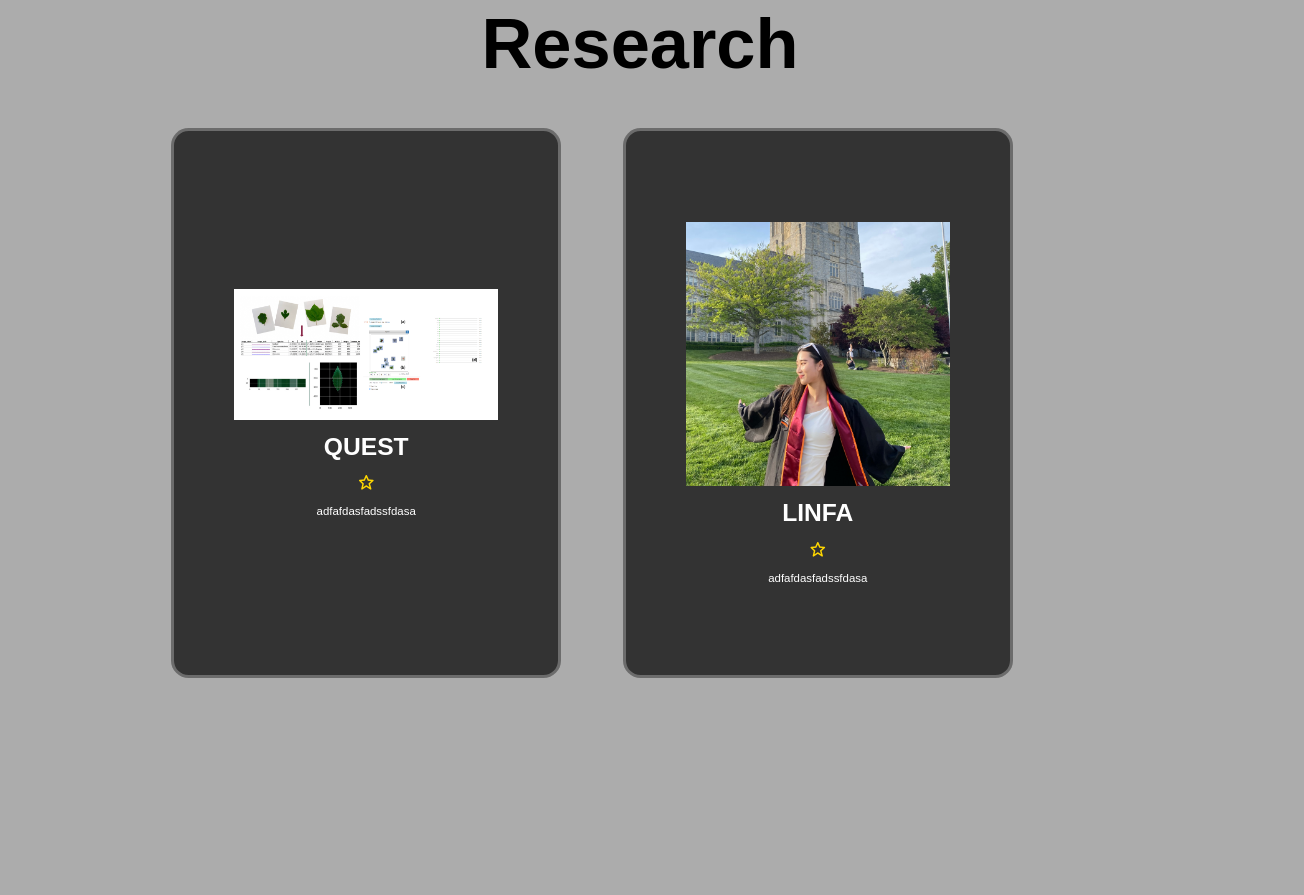
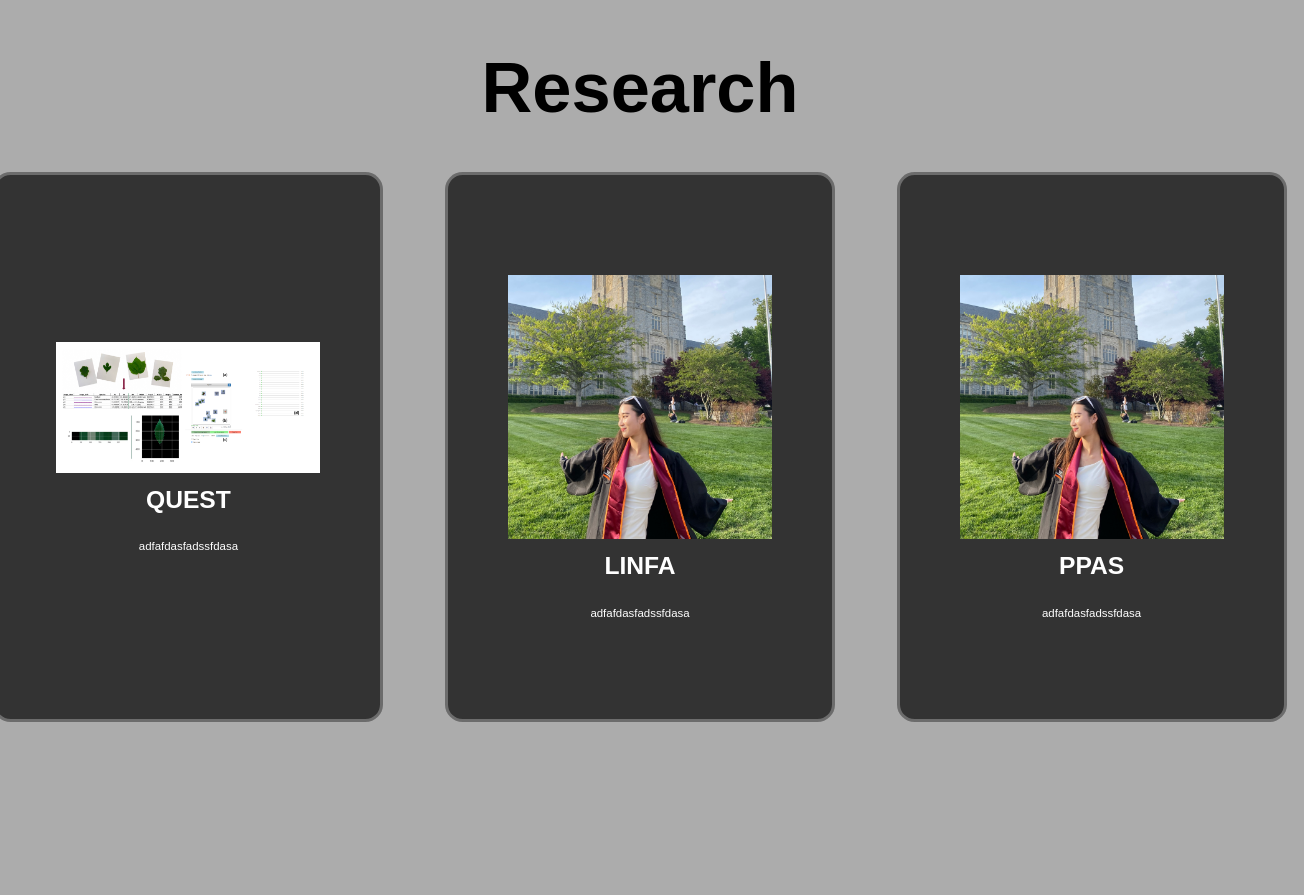
Before and after one commit to jublslee/myPortfolio, a plain HTML site: page index.html in a window 1280 px wide. Shown: the part 1859-2754 px from the top of the page, 1304 px wide, since content can reach past the window. Drawn offline with nearby package versions, Linux system fonts and the light colour scheme.

Commit message:
removed stars from research section

```diff
--- a/index.html
+++ b/index.html
@@ -26,7 +26,7 @@
   <section id="home" class="home" >
     <div class="home-content">
       <!-- <h1 class="display-5 fw-bold">This is Jubilee's Mind Palace</h1> -->
-      <h1>This is Jubilee's Mind Palace</h1>
+      <h1>Jubilee Lee's Portfolio Web</h1>
       <h3 class="text-animation">I'm a Ph.D. Student</h3>
       <p>still working on some details...</p>
       <!-- <p class="lead mt-2 mb-4">still working on some details...</p> -->
@@ -59,6 +59,7 @@
           <div class="timeline-content">
             <h3>Ph.D. Applied Computational Math and Statistics (ACMS)</h3>
             <p>2023 - Present</p>
+            <p>Honors: Arthur J. Schmitt Presidential Leadership Fellowship</p>
           </div>
       </div>
 
@@ -86,7 +87,7 @@
           <img src="r1.jpeg" alt="">
           <h2>QUEST</h2>
           <div class="rating">
-            <i class='bx bx-star' id="star"></i>
+            <!-- <i class='bx bx-star' id="star"></i> -->
           </div>
           <p>adfafdasfadssfdasa</p>
         </div>
@@ -95,7 +96,16 @@
           <img src="img1.jpg" alt="">
           <h2>LINFA</h2>
           <div class="rating">
-            <i class='bx bx-star' id="star"></i>
+            <!-- <i class='bx bx-star' id="star"></i> -->
+          </div>
+          <p>adfafdasfadssfdasa</p>
+        </div>
+
+        <div class="research-item">
+          <img src="img1.jpg" alt="">
+          <h2>PPAS</h2>
+          <div class="rating">
+            <!-- <i class='bx bx-star' id="star"></i> -->
           </div>
           <p>adfafdasfadssfdasa</p>
         </div>
```
